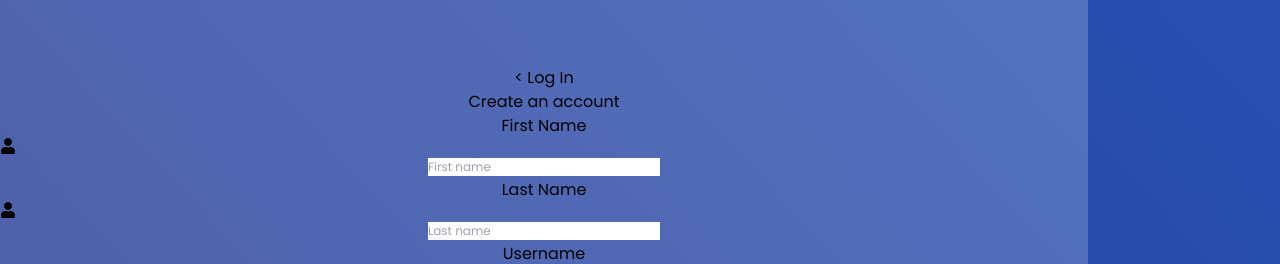
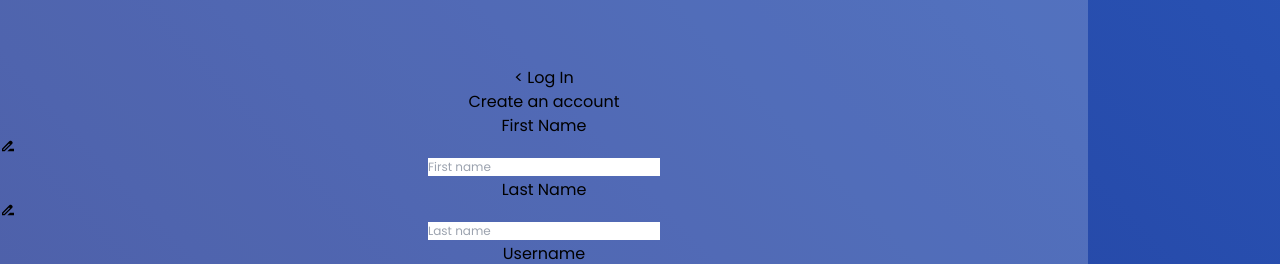
Before and after one commit to ragi2426/frontend, a React (Vite) app: page /signup in a window 1280 px wide. Shown: the part 1080-1344 px from the top of the page. Built offline with nearby package versions, Linux system fonts and the light colour scheme.

Commit message:
icon chnages/ semail

```diff
--- a/src/pages/Signup.jsx
+++ b/src/pages/Signup.jsx
@@ -1,7 +1,7 @@
 import React, { useState, useEffect, useCallback } from "react";
 import { Link } from "react-router-dom";
 import { FaUser, FaLock, FaPhone, FaPhoneAlt } from "react-icons/fa";
-import { MdEmail, MdPassword, MdDateRange } from "react-icons/md";
+import { MdEmail, MdPassword, MdDateRange, MdDriveFileRenameOutline } from "react-icons/md";
 import { ImOffice, ImLocation2 } from "react-icons/im";
 import { BiSolidHide, BiSolidShow } from "react-icons/bi";
 import { RiTimeZoneFill } from "react-icons/ri";
@@ -121,7 +121,7 @@ const Signup = () => {
         if (!registrationFormData[key].id) {
           formErrors[key] = "Time zone is required";
         }
-      } else if (!registrationFormData[key]) {
+      } else if (!registrationFormData[key] && key!== "secondary_email") {
         formErrors[key] = `${
           key.charAt(0).toUpperCase() + key.slice(1)
         } is required`;
@@ -207,7 +207,7 @@ const Signup = () => {
               First Name
             </label>
             <div className="relative flex items-center text-base text-gray-400 focus-within:text-gray-600 rounded-lg">
-              <FaUser className="absolute ml-3 pointer-events-none" />
+              <MdDriveFileRenameOutline className="absolute ml-3 pointer-events-none" />
               <input
                 id="firstname"
                 type="text"
@@ -230,7 +230,7 @@ const Signup = () => {
               Last Name
             </label>
             <div className="relative flex items-center text-base text-gray-400 focus-within:text-gray-600 rounded-lg">
-              <FaUser className="absolute ml-3 pointer-events-none" />
+              <MdDriveFileRenameOutline className="absolute ml-3 pointer-events-none" />
               <input
                 id="lastname"
                 type="text"
```
